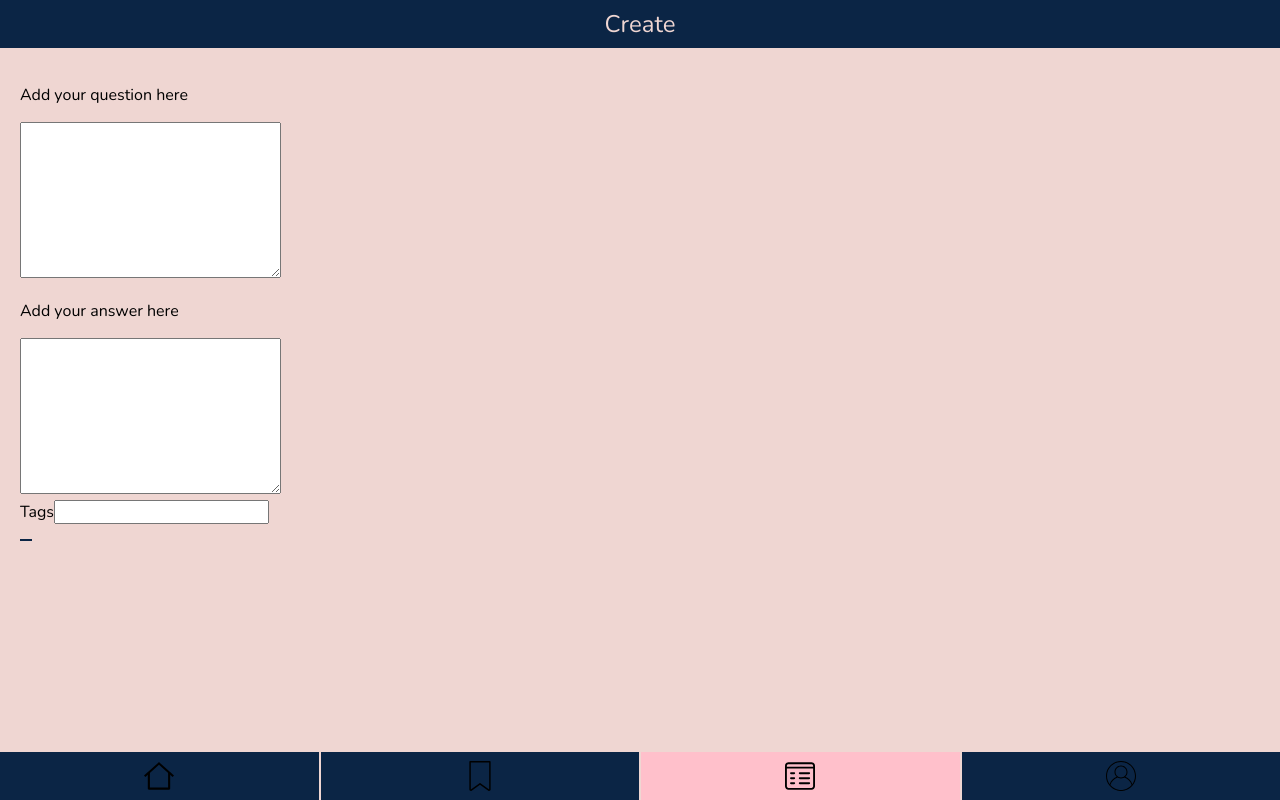
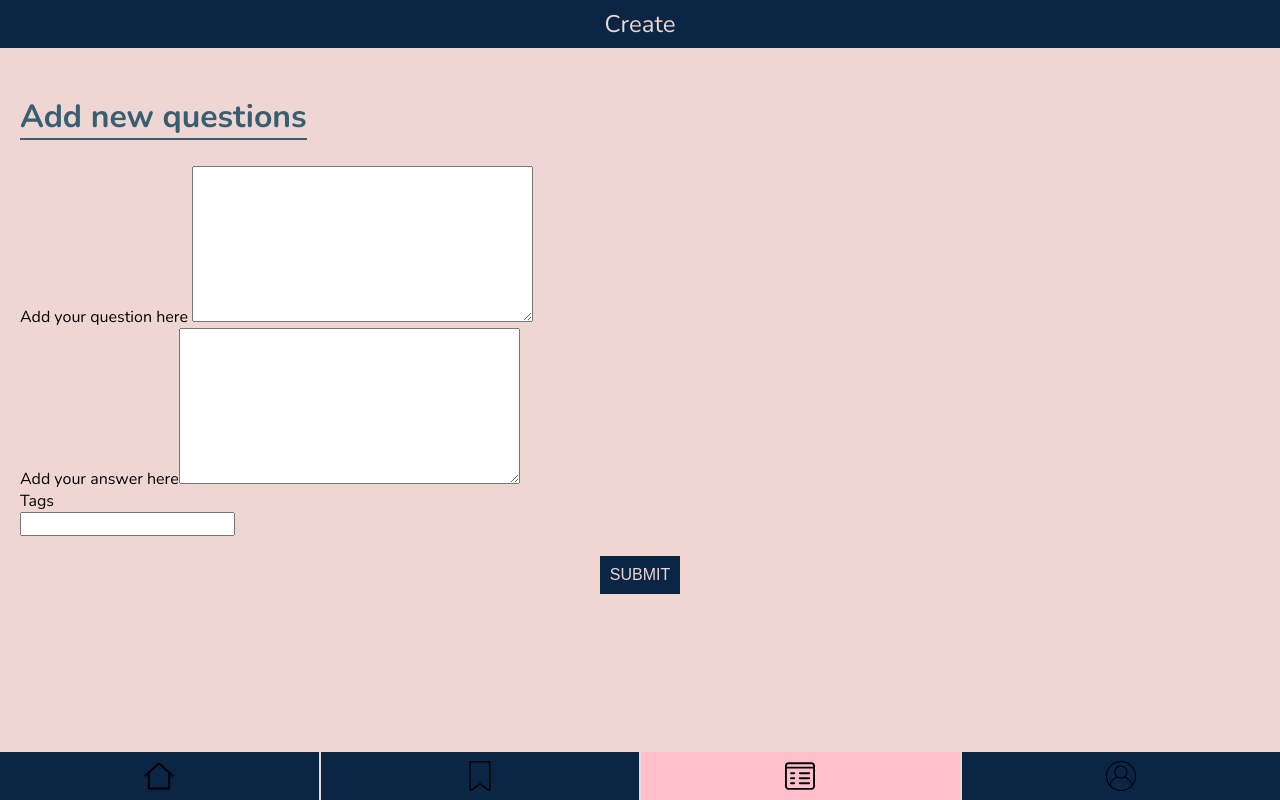
Before and after one commit to miriamhaenle/quiz-app, a website built with Parcel: page src/create.html in a window 1280 px wide. Built offline with nearby package versions, Linux system fonts and the light colour scheme.

Commit message:
Added styling for create page

```diff
--- a/src/create.html
+++ b/src/create.html
@@ -18,20 +18,30 @@
     </header>
     <main class="scrollable p-20 gap-20">
       <form class="form">
-        <section class="form__input">
-          <p>Add your question here</p>
-          <textarea name="" id="" cols="30" rows="10"></textarea>
-        </section>
-        <section class="form__input">
-          <p>Add your answer here</p>
-          <textarea name="" id="" cols="30" rows="10"></textarea>
-        </section>
-        <section class="form__tags">
-          <label class="form__input"
-            >Tags<input type="text" name="" id=""
-          /></label>
-        </section>
-        <button class="button"></button>
+        <h2 class="form__headline">Add new questions</h2>
+
+        <label for="question"
+          >Add your question here
+          <textarea
+            name="question"
+            id="question"
+            cols="40"
+            rows="10"
+          ></textarea>
+        </label>
+
+        <label for="answer"
+          >Add your answer here<textarea
+            name="answer"
+            id="answer"
+            cols="40"
+            rows="10"
+          ></textarea>
+        </label>
+        <label class="form__tags pt-5"
+          >Tags<input type="text" name="" id=""
+        /></label>
+        <button class="button mt-20">SUBMIT</button>
       </form>
     </main>
     <nav class="navigation">
--- a/src/scss/_utility.scss
+++ b/src/scss/_utility.scss
@@ -27,3 +27,7 @@
 .p-10 {
   padding: 10px;
 }
+
+.mt-20 {
+  margin-top: 20px;
+}
--- a/src/scss/components/_button.scss
+++ b/src/scss/components/_button.scss
@@ -4,4 +4,5 @@
   align-self: center;
   border: none;
   cursor: pointer;
+  padding: 10px;
 }
--- a/src/scss/components/_form.scss
+++ b/src/scss/components/_form.scss
@@ -1,8 +1,19 @@
 .form {
+  display: flex;
+  flex-direction: column;
+  align-items: baseline;
 }
 
-.form__input  {
+.form__headline {
+  font-size: 2em;
+  color: var(--primary-light);
+  border-bottom: 2px solid var(--primary-light);
+}
+
+.form__input {
 }
 
 .form__tags {
+  display: flex;
+  flex-direction: column;
 }
```
